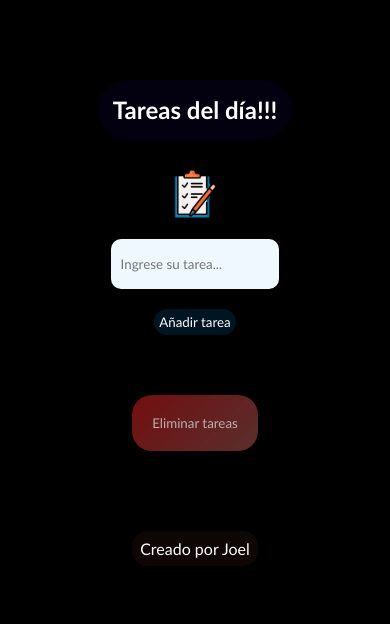
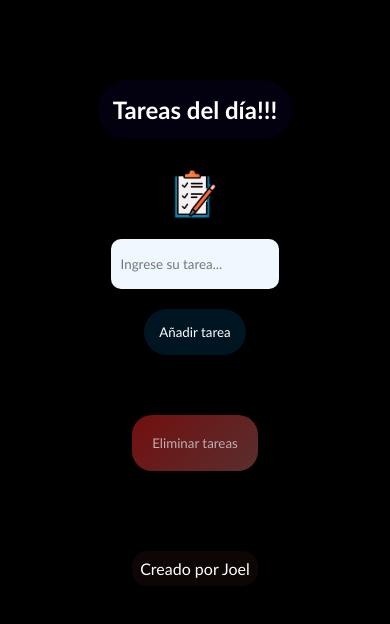
Before and after one commit to Shiicko/ToDoList, a plain HTML site: page index.html in a window 390 px wide. Drawn offline with Linux system fonts and the light colour scheme.

Commit message:
ultima versión

```diff
--- a/query.css
+++ b/query.css
@@ -47,8 +47,8 @@
   }
 
   .add-btn {
-    padding: 5px;
-    border-radius: 15px;
+    padding: 15px;
+    border-radius: 25px;
     background-color: #0232506e;
   }
 
```
